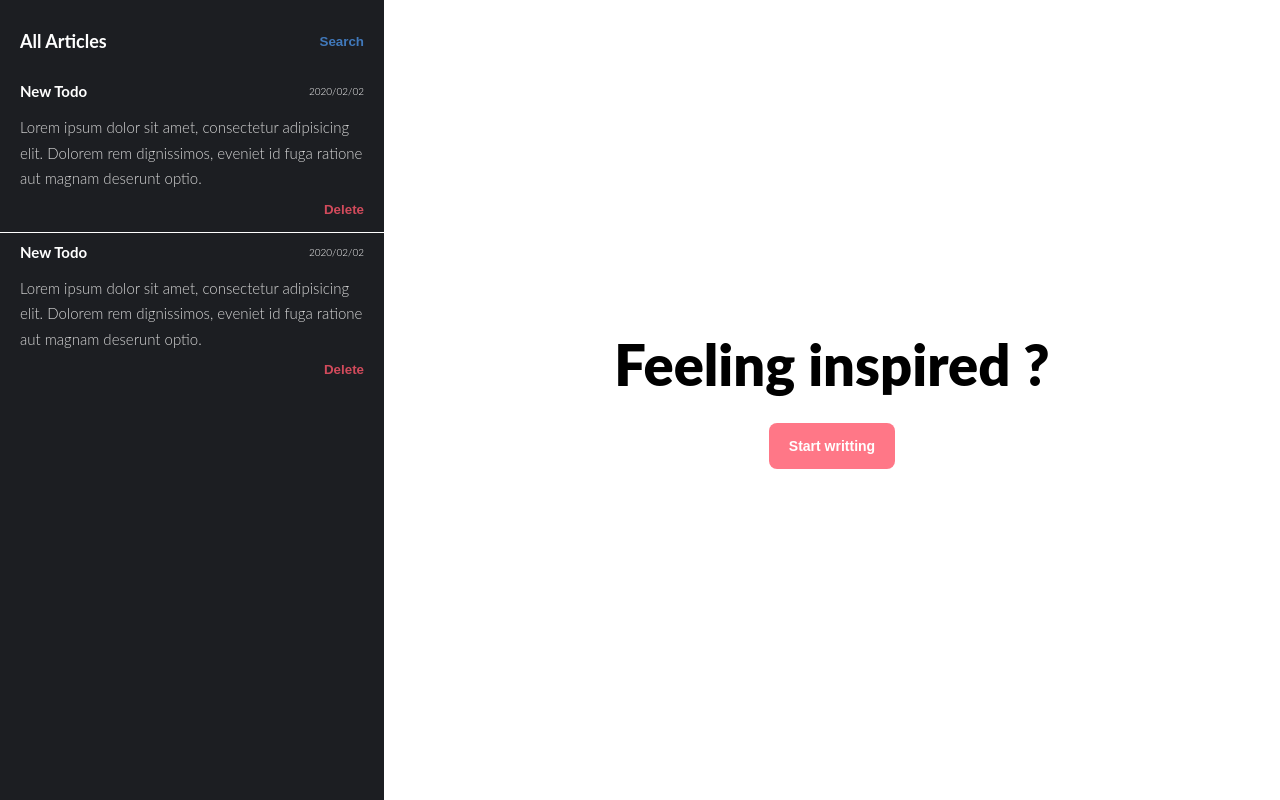
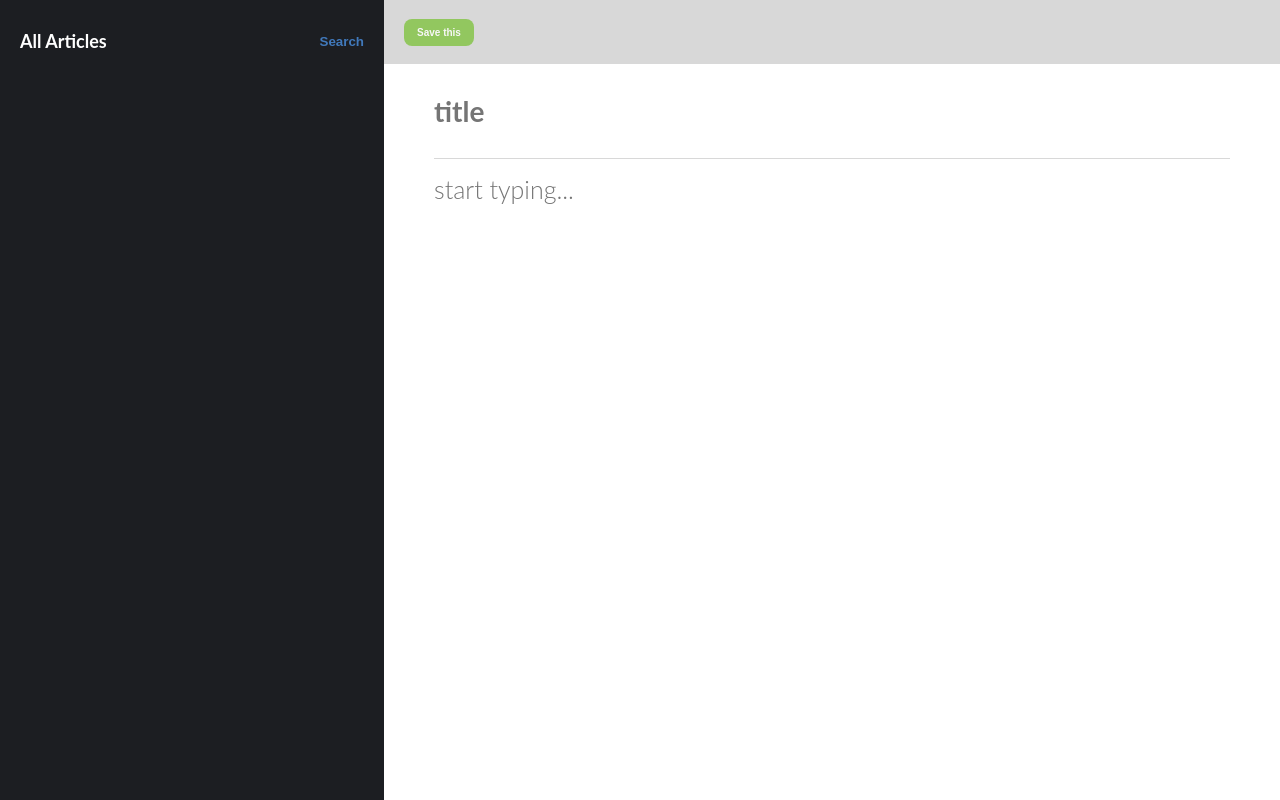
Before and after one commit to odeloic/noto, a website built with Parcel: page src/index.html in a window 1280 px wide. Both pictures are taken after a click on the button "Start writting". Built offline with nearby package versions, Linux system fonts and the light colour scheme.

Commit message:
adding new notes and showing them on list

```diff
--- a/src/css/style.css
+++ b/src/css/style.css
@@ -108,16 +108,25 @@ button:focus {
   opacity: 1;
 }
 
-
-
 .btn--red {
   background-color: var(--red);
+  color: var(--white);
+}
+
+.btn--green {
+  background-color: var(--green);
   color: var(--white);
 }
 
 .btn--big {
   padding: 1.5rem 2rem;
   font-size: 1.4rem;
+  border-radius: 8px;
+}
+
+.btn--small {
+  padding: .8rem 1.3rem;
+  font-size: 1rem;
   border-radius: 8px;
 }
 
@@ -147,10 +156,37 @@ button:focus {
   flex: 1;
   background-color: var(--white);
   position: relative;
+  display: flex;
+  flex-direction: column;
+}
+
+.content__header {
+  visibility: hidden;
+  opacity: 0;
+  transition: all .3s ease-in-out;
+  padding: 1.5rem 2rem;
+  display: flex;
+  align-items: center;
+}
+
+.content__header.visible {
+  visibility: visible;
+  opacity: 1;
+  flex-basis: 8%;
+  width: 100%;
+  background-color: var(--gray--light);
+}
+
+
+.contentArea {
+  flex: 1;
+  width: 100%;
+  height: 100%;
 }
 
 .pd-container {
   padding: 0rem 2rem;
+  width: 100%;
 }
 
 .aside__header {
@@ -169,6 +205,15 @@ button:focus {
 .todos-list {
   display: flex;
   flex-direction: column;
+  width: 100%;
+}
+
+.todos-list li {
+  width: 100%;
+}
+
+.todos-list li:not(:last-child) {
+  border-bottom: 1px solid rgba(255, 255, 255, .2);
 }
 
 .todo {
@@ -178,9 +223,7 @@ button:focus {
   padding: 1rem 0rem 1.5rem;
 }
 
-.todo:not(:last-child) {
-  border-bottom: 1px solid var(--white);
-}
+
 
 .todo__header {
   margin-bottom: 1.5rem;
@@ -224,3 +267,55 @@ button:focus {
   font-weight: 900;
   margin-bottom: 2.5rem;
 }
+
+.noteEditor {
+  width: 100%;
+  height: 100%;
+  display: flex;
+  align-items: flex-start;
+  justify-content: center;
+  padding: 3rem 5rem;
+}
+
+.newNoteForm {
+  width: 100%;
+  display: flex;
+  flex-direction: column;
+}
+
+input,
+textarea {
+  border: none;
+  outline: none;
+  font-family: inherit;
+  transition: all .3s ease-in-out;
+}
+
+input:focus,
+textarea:focus {
+  outline: none;
+}
+
+.newNoteForm__title {
+  margin-bottom: 1.5rem;
+  padding-bottom: 3rem;
+  font-size: 2.8rem;
+  font-weight: 700;
+  color: var(--black);
+  border-bottom: 1px solid var(--gray--light);
+}
+
+.newNoteForm__title:focus {
+  border-color: var(--black);
+}
+
+.newNoteForm__body {
+  font-size: 2.5rem;
+  color: var(--blue--dark);
+  font-weight: 300;
+  height: 40rem !important;
+  resize: none;
+  width: 100% !important;
+  overflow: hidden;
+  rows: 45;
+}
--- a/src/index.html
+++ b/src/index.html
@@ -17,62 +17,24 @@
           </div>
         </header>
         <!-- aside header-->
-        <ul class="todos-list">
-          <li>
-            <article class="todo">
-              <div class="pd-container">
-                <header class="todo__header">
-                  <h3 class="todo__title color-white">New Todo</h3>
-                  <span class="todo__date">2020/02/02</span>
-                </header>
-                <!-- todo header-->
-                <div class="todo__body">
-                  <p class="todo__summary">
-                    Lorem ipsum dolor sit amet, consectetur adipisicing elit.
-                    Dolorem rem dignissimos, eveniet id fuga ratione aut magnam
-                    deserunt optio.
-                  </p>
-                </div>
-                <!-- todo body-->
-                <footer class="todo__footer">
-                  <button class="link color-red">Delete</button>
-                </footer>
-                <!-- todo footer -->
-              </div>
-            </article>
-            <!-- todo -->
-            <article class="todo">
-              <div class="pd-container">
-                <header class="todo__header">
-                  <h3 class="todo__title color-white">New Todo</h3>
-                  <span class="todo__date">2020/02/02</span>
-                </header>
-                <!-- todo header-->
-                <div class="todo__body">
-                  <p class="todo__summary">
-                    Lorem ipsum dolor sit amet, consectetur adipisicing elit.
-                    Dolorem rem dignissimos, eveniet id fuga ratione aut magnam
-                    deserunt optio.
-                  </p>
-                </div>
-                <!-- todo body-->
-                <footer class="todo__footer">
-                  <button class="link color-red">Delete</button>
-                </footer>
-                <!-- todo footer -->
-              </div>
-            </article>
-            <!-- todo -->
-          </li>
-        </ul>
+        <ul class="todos-list" id="notesList"></ul>
       </aside>
       <main class="content">
-        <div class="app-welcome">
-          <h2 class="color-dark">Feeling inspired ?</h2>
-          <button class="btn btn--big btn--red">Start writting</button>
+        <header class="content__header" id="contentHeader">
+          <button class="btn btn--small btn--green" id="saveBtn">
+            Save this
+          </button>
+        </header>
+        <div class="contentArea" id="contentArea">
+          <div class="app-welcome">
+            <h2 class="color-dark">Feeling inspired ?</h2>
+            <button class="btn btn--big btn--red" id="showEditorBtn">
+              Start writting
+            </button>
+          </div>
         </div>
       </main>
     </div>
-    <script src="./js/main.js"></script>
+    <script type="text/javascript" src="./js/main.js"></script>
   </body>
 </html>
--- /dev/null
+++ b/src/js/main.js
@@ -0,0 +1,44 @@
+import renderEditor from './modules/renderEditor';
+
+// let notes = [];
+const showEditorBtn = document.getElementById('showEditorBtn');
+if (showEditorBtn) showEditorBtn.addEventListener('click', renderEditor);
+
+const saveBtn = document.getElementById('saveBtn');
+function renderNewNote(note) {
+  const noteMarkup = `
+  <article class="todo">
+  <div class="pd-container">
+    <header class="todo__header">
+      <h3 class="todo__title color-white">${note.title}</h3>
+      <span class="todo__date">2020/02/02</span>
+    </header>
+    <!-- todo header-->
+    <div class="todo__body">
+      <p class="todo__summary">
+        ${note.body}
+      </p>
+    </div>
+    <!-- todo body-->
+    <footer class="todo__footer">
+      <button class="link color-red">Delete</button>
+    </footer>
+    <!-- todo footer -->
+  </div>
+</article>
+  `;
+  const notesList = document.getElementById('notesList');
+  const newNoteEl = document.createElement('li');
+  newNoteEl.innerHTML = noteMarkup;
+  notesList.appendChild(newNoteEl);
+}
+function saveNote() {
+  const note = {
+    title: document.getElementById('noteTitle').value,
+    body: document.getElementById('noteBody').value
+  };
+  // notes.push(note); for later maybe to access Notes saved
+  renderNewNote(note);
+}
+
+saveBtn.addEventListener('click', saveNote);
--- /dev/null
+++ b/src/js/modules/renderEditor.js
@@ -0,0 +1,28 @@
+const editorElm = `
+    <form class="newNoteForm">
+      <input type="text" name="title" placeholder="title" class="newNoteForm__title" id="noteTitle">
+      <textarea placeholder="start typing..." class="newNoteForm__body" id="noteBody"></textarea>
+    </form>
+`;
+
+function showSaveBtn() {
+  const header = document.getElementById('contentHeader');
+  if (header) header.classList.add('visible');
+}
+
+function renderEditor() {
+  // first get the current child of main content
+  const contentArea = document.getElementById('contentArea');
+  // remove it
+  if (contentArea && contentArea.childElementCount === 1) {
+    contentArea.removeChild(contentArea.firstElementChild);
+  }
+  // append the editor element
+  const newElem = document.createElement('div');
+  newElem.className = 'noteEditor';
+  newElem.innerHTML = editorElm;
+  contentArea.appendChild(newElem);
+  showSaveBtn();
+}
+
+export default renderEditor;
```
Also changed, not shown: .eslintrc.json, 1 other file.
